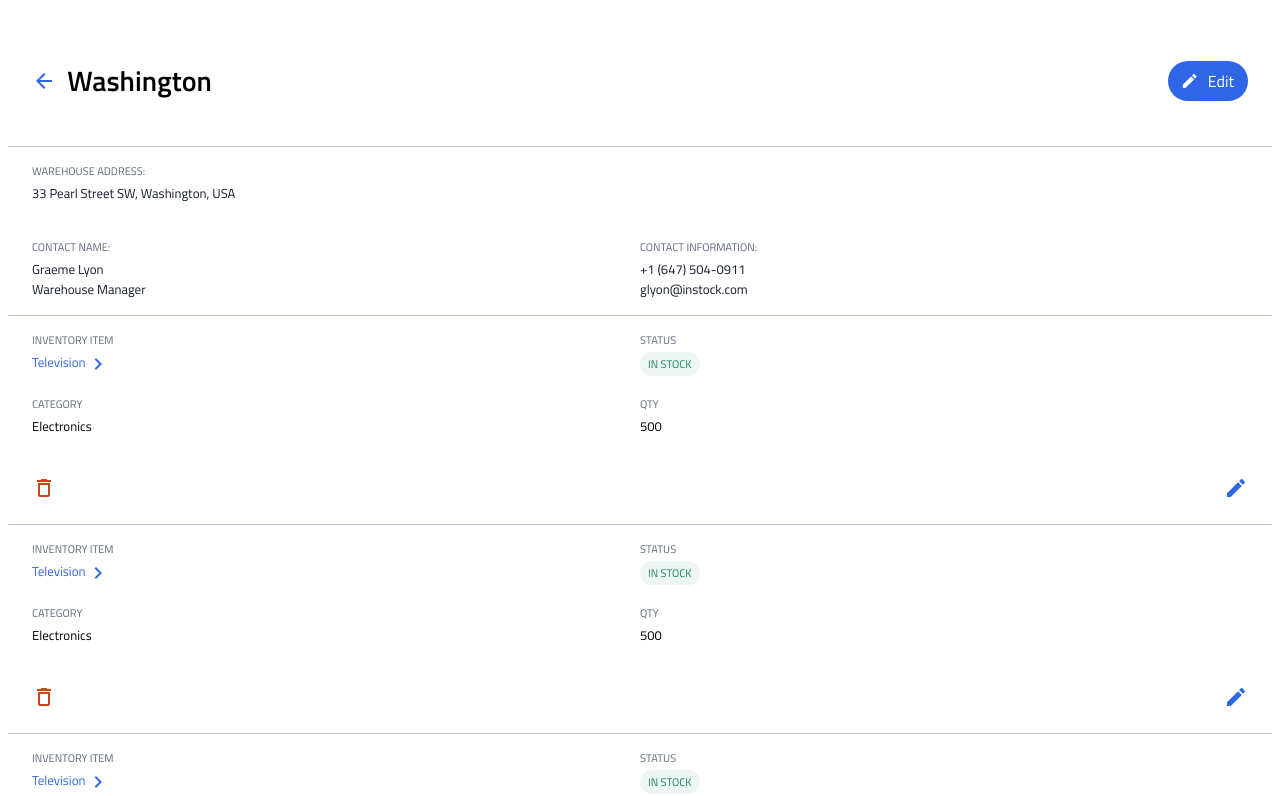
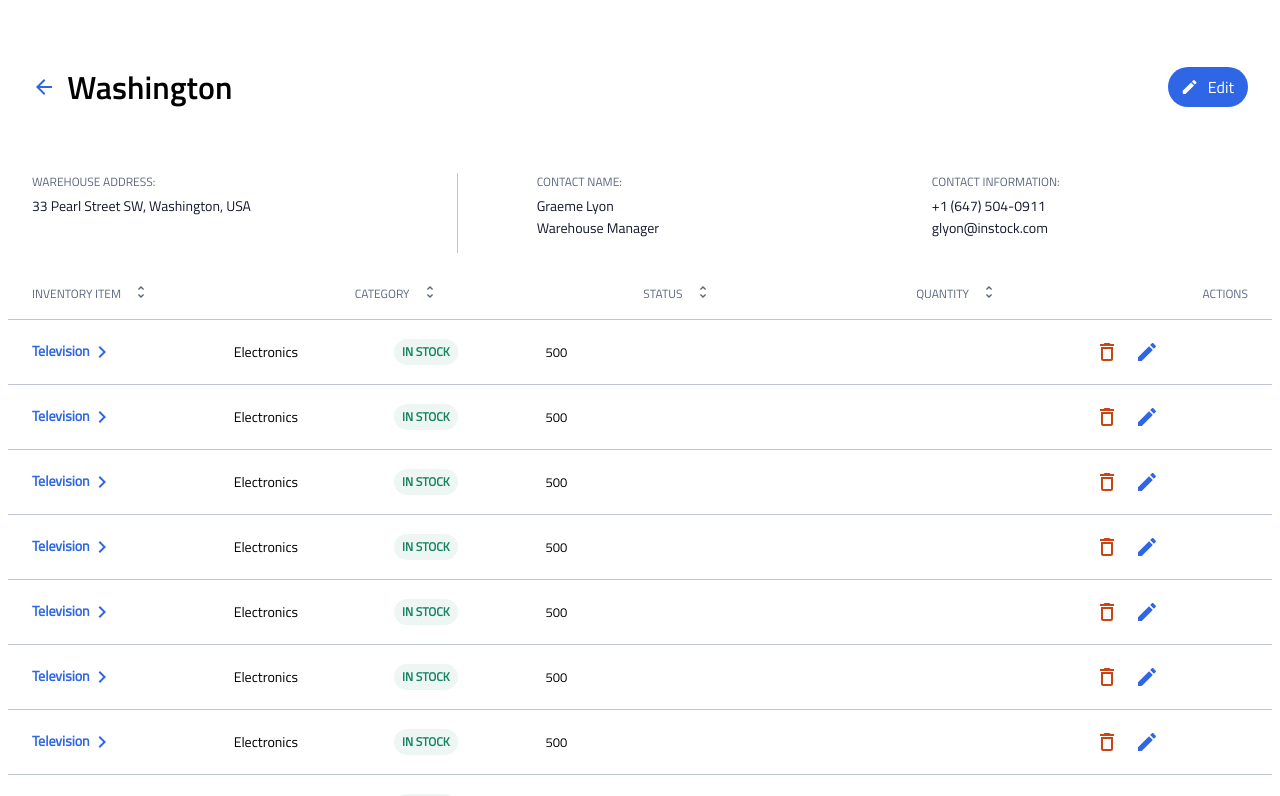
Before and after one commit to emwong101/armstrong-instock, a React (Create React App) app: page / in a window 1280 px wide. Shown: the top 796 px of the page. Built offline with nearby package versions, Linux system fonts and the light colour scheme.

Commit message:
added styling for tablet

```diff
--- a/src/components/sections/warehouseDetails/WarehouseDetailsComponent.js
+++ b/src/components/sections/warehouseDetails/WarehouseDetailsComponent.js
@@ -4,6 +4,7 @@ import Chevron from "../../../assets/Icons/chevron_right-24px.svg";
 import Trash from "../../../assets/Icons/delete_outline-24px.svg";
 import Edit from "../../../assets/Icons/edit-24px.svg";
 import EditWhite from "../../../assets/Icons/edit_white.svg";
+import TagTopBottom from "../../../assets/Icons/tags_top_bottom.svg";
 import "./WarehouseDetailsComponent.scss";
 
 export const WarehouseDetailsComponent = () => {
@@ -60,6 +61,42 @@ export const WarehouseDetailsComponent = () => {
 						</div>
 					</div>
 				</section>
+				<main className="inventory-box">
+					<section className="label-box">
+						<span className="label-box_label">
+							inventory item
+							<img
+								className="label-box_icon"
+								src={TagTopBottom}
+								alt="tags top and bottom"
+							/>
+						</span>
+						<span className="label-box_label">
+							category
+							<img
+								className="label-box_icon"
+								src={TagTopBottom}
+								alt="tags top and bottom"
+							/>
+						</span>
+						<span className="label-box_label">
+							status
+							<img
+								className="label-box_icon"
+								src={TagTopBottom}
+								alt="tags top and bottom"
+							/>
+						</span>
+						<span className="label-box_label">
+							quantity
+							<img
+								className="label-box_icon"
+								src={TagTopBottom}
+								alt="tags top and bottom"
+							/>
+						</span>
+						<span className="label-box_label">actions</span>
+					</section>
 					<section className="item-box">
 						<div className="item-box-top">
 							<div className="item-box-top_left">
@@ -90,10 +127,12 @@ export const WarehouseDetailsComponent = () => {
 						</div>
 						<div className="item-box_bottom">
 							<img
+								className="item-box_bottom-icon"
 								src={Trash}
 								alt="trash"
 							/>
 							<img
+								className="item-box_bottom-icon"
 								src={Edit}
 								alt="trash"
 							/>
@@ -129,10 +168,12 @@ export const WarehouseDetailsComponent = () => {
 						</div>
 						<div className="item-box_bottom">
 							<img
+								className="item-box_bottom-icon"
 								src={Trash}
 								alt="trash"
 							/>
 							<img
+								className="item-box_bottom-icon"
 								src={Edit}
 								alt="trash"
 							/>
@@ -168,10 +209,12 @@ export const WarehouseDetailsComponent = () => {
 						</div>
 						<div className="item-box_bottom">
 							<img
+								className="item-box_bottom-icon"
 								src={Trash}
 								alt="trash"
 							/>
 							<img
+								className="item-box_bottom-icon"
 								src={Edit}
 								alt="trash"
 							/>
@@ -207,10 +250,12 @@ export const WarehouseDetailsComponent = () => {
 						</div>
 						<div className="item-box_bottom">
 							<img
+								className="item-box_bottom-icon"
 								src={Trash}
 								alt="trash"
 							/>
 							<img
+								className="item-box_bottom-icon"
 								src={Edit}
 								alt="trash"
 							/>
@@ -246,10 +291,12 @@ export const WarehouseDetailsComponent = () => {
 						</div>
 						<div className="item-box_bottom">
 							<img
+								className="item-box_bottom-icon"
 								src={Trash}
 								alt="trash"
 							/>
 							<img
+								className="item-box_bottom-icon"
 								src={Edit}
 								alt="trash"
 							/>
@@ -285,10 +332,12 @@ export const WarehouseDetailsComponent = () => {
 						</div>
 						<div className="item-box_bottom">
 							<img
+								className="item-box_bottom-icon"
 								src={Trash}
 								alt="trash"
 							/>
 							<img
+								className="item-box_bottom-icon"
 								src={Edit}
 								alt="trash"
 							/>
@@ -324,10 +373,12 @@ export const WarehouseDetailsComponent = () => {
 						</div>
 						<div className="item-box_bottom">
 							<img
+								className="item-box_bottom-icon"
 								src={Trash}
 								alt="trash"
 							/>
 							<img
+								className="item-box_bottom-icon"
 								src={Edit}
 								alt="trash"
 							/>
@@ -363,15 +414,18 @@ export const WarehouseDetailsComponent = () => {
 						</div>
 						<div className="item-box_bottom">
 							<img
+								className="item-box_bottom-icon"
 								src={Trash}
 								alt="trash"
 							/>
 							<img
+								className="item-box_bottom-icon"
 								src={Edit}
 								alt="trash"
 							/>
 						</div>
 					</section>
+				</main>
 			</div>
 		</>
 	);
--- a/src/components/sections/warehouseDetails/WarehouseDetailsComponent.scss
+++ b/src/components/sections/warehouseDetails/WarehouseDetailsComponent.scss
@@ -37,6 +37,10 @@
 		font-size: 1rem;
 		font-family: "Titillium-Web-bold";
 		@include mobilePageHeader;
+
+		@include breakpoints.tablet {
+			@include pageHeader;
+		}
 	}
 
 	&_editing {
@@ -67,47 +71,19 @@
 	padding: 1rem 1.5rem;
 	border-top: 1px solid $Secondary-light;
 
+	@include breakpoints.tablet {
+		display: flex;
+		justify-content: space-between;
+		border-top: none;
+	}
+
 	&-top {
 		display: flex;
 		flex-direction: column;
 		padding-bottom: 2.25rem;
-	}
 
-	&_label {
-		text-transform: uppercase;
-		@include mobileTableHeader;
-		color: $Secondary-dark;
-		padding-bottom: 0.25rem;
-	}
-
-	&_detail {
-		@include mobileLabelsLinksButtons;
-		color: $Primary-dark;
-	}
-
-	&-bottom {
-		display: flex;
-
-		&_left,
-		&_right {
-			display: flex;
-			flex-direction: column;
-			width: 50%;
-		}
-	}
-}
-
-.item-box {
-	&-top {
-		display: flex;
-		border-top: 1px solid $Secondary-light;
-		padding: 1rem 1.5rem;
-
-		&_left,
-		&_right {
-			display: flex;
-			flex-direction: column;
-			width: 50%;
+		@include breakpoints.tablet {
+			width: 25%;
 		}
 	}
 
@@ -117,6 +93,105 @@
 		color: $Secondary-dark;
 		padding-bottom: 0.25rem;
 
+		@include breakpoints.tablet {
+			@include tableHeader;
+		}
+	}
+
+	&_detail {
+		@include mobileLabelsLinksButtons;
+		color: $Primary-dark;
+
+		@include breakpoints.tablet {
+			@include bodyMedium;
+		}
+	}
+
+	&-bottom {
+		display: flex;
+		justify-content: space-between;
+
+		@include breakpoints.tablet {
+			width: 65%;
+			justify-content: space-around;
+			border-left: 1px solid $Secondary-light;
+		}
+
+		&_left,
+		&_right {
+			display: flex;
+			flex-direction: column;
+
+			@include breakpoints.tablet {
+				width: 30%;
+			}
+		}
+	}
+}
+
+.inventory-box {
+	display: flex;
+	flex-direction: column;
+}
+
+.label-box {
+	display: none;
+
+	@include breakpoints.tablet {
+		display: initial;
+		display: flex;
+		padding: 1rem 1.5rem;
+		justify-content: space-between;
+		@include bodySmall;
+		color: $Secondary-dark;
+		text-transform: uppercase;
+	}
+
+	&_icon {
+		padding-left: 1rem;
+	}
+}
+
+.item-box {
+	@include breakpoints.tablet {
+		display: flex;
+		// justify-content: space-between;
+		border-top: 1px solid $Secondary-light;
+	}
+	&-top {
+		display: flex;
+		padding: 1rem 1.5rem;
+		border-top: 1px solid $Secondary-light;
+
+		@include breakpoints.tablet {
+			width: 80%;
+			border: none;
+		}
+
+		&_left,
+		&_right {
+			display: flex;
+			flex-direction: column;
+			width: 50%;
+
+			@include breakpoints.tablet {
+				flex-direction: row;
+				width: initial;
+				align-items: center;
+			}
+		}
+	}
+
+	&_label {
+		text-transform: uppercase;
+		@include mobileTableHeader;
+		color: $Secondary-dark;
+		padding-bottom: 0.25rem;
+
+		@include breakpoints.tablet {
+			display: none;
+		}
+
 		&-qty {
 			padding-top: 1.25rem;
 		}
@@ -125,11 +200,30 @@
 	&_name-box {
 		display: flex;
 		padding-bottom: 1.25rem;
+
+		@include breakpoints.tablet {
+			padding-right: 7.5rem;
+			padding-bottom: 0;
+		}
 	}
 
 	&_name {
 		@include mobileBodyMedium;
+		font-weight: 600;
 		color: $Primary-medium;
+
+		@include breakpoints.tablet {
+			@include bodyMedium;
+		}
+	}
+
+	&_category {
+		@include mobileBodyMedium;
+
+		@include breakpoints.tablet {
+			padding-right: 6rem;
+			@include bodyMedium;
+		}
 	}
 
 	&_status {
@@ -140,18 +234,30 @@
 		padding: 0.25rem 0.5rem;
 		width: fit-content;
 		border-radius: 1.25rem;
+		font-weight: 600;
+
+		@include breakpoints.tablet {
+			margin-right: 5.5rem;
+			@include bodySmall;
+		}
 	}
 
-	&_category {
-		@include mobileBodyMedium;
-	}
 	&_qty {
 		@include mobileBodyMedium;
 	}
 
 	&_bottom {
-		padding: 1.5rem;
+		padding: 0 1.5rem 1.5rem;
 		display: flex;
 		justify-content: space-between;
+
+		@include breakpoints.tablet {
+			padding: 1.25rem;
+			@include bodyMedium;
+		}
+
+		&-icon {
+			padding: 0 0.5rem;
+		}
 	}
 }
```
Also changed, not shown: src/assets/Icons/tags_top_bottom.svg (added). Lines whose indentation alone changed are shown as unchanged.
